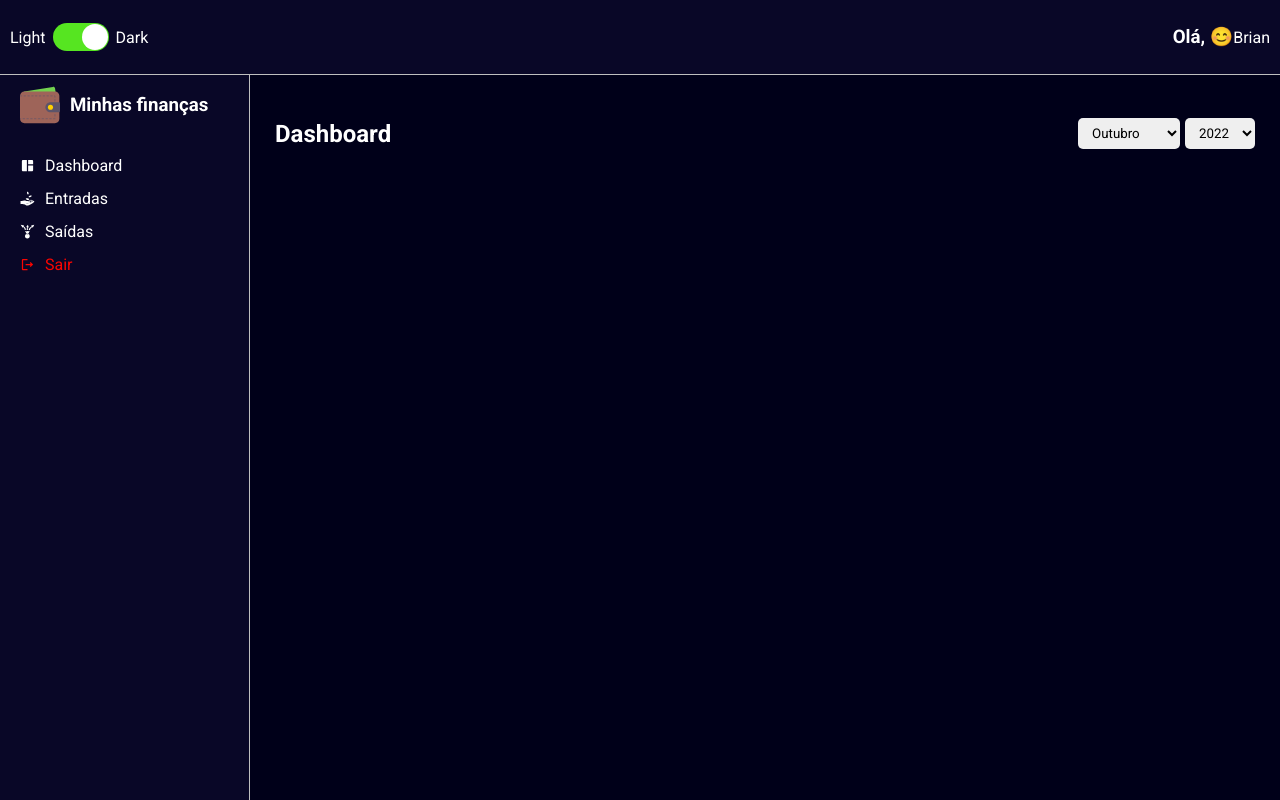
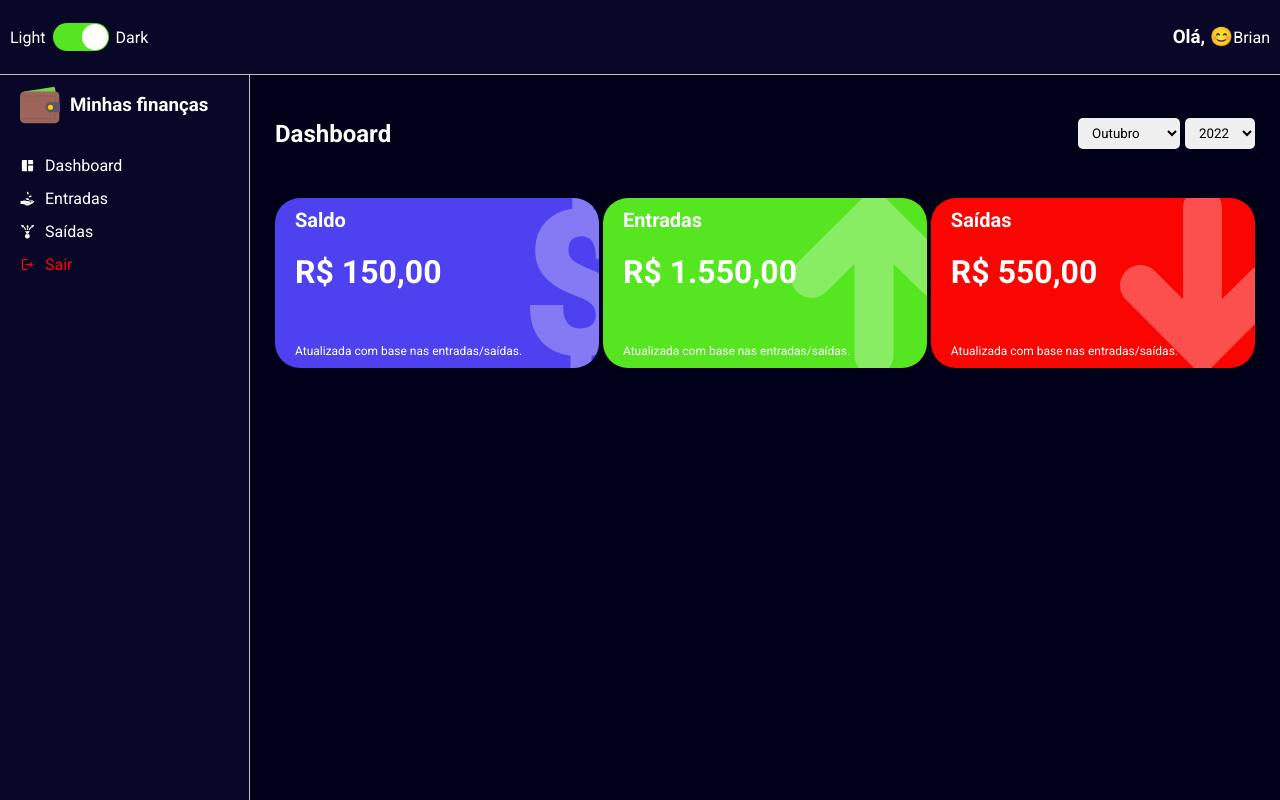
Before and after one commit to BVictorsk/my_finances, a React (Create React App) app: page /dashboard in a window 1280 px wide. Built offline with nearby package versions, Linux system fonts and the light colour scheme.

Commit message:
added financial card

```diff
--- a/package.json
+++ b/package.json
@@ -11,6 +11,7 @@
     "@types/react": "^18.0.21",
     "@types/react-dom": "^18.0.6",
     "react": "^18.2.0",
+    "react-countup": "^6.3.2",
     "react-dom": "^18.2.0",
     "react-icons": "^4.4.0",
     "react-router-dom": "^6.4.2",
--- /dev/null
+++ b/src/components/walletCard/index.tsx
@@ -0,0 +1,57 @@
+import React, { useMemo } from 'react'
+import { Container } from './styles'
+import dollarImg from '../../assets/dollar.svg'
+import arrowUpImg from '../../assets/arrow-up.svg'
+import arrowDownImg from '../../assets/arrow-down.svg'
+import CountUp from 'react-countup'
+
+interface IWalletCardProps {
+    title: string;
+    amount: number;
+    footerlabel: string;
+    icon: 'dollar' | 'arrowUp' | 'arrowDown';
+    color: string;
+}
+
+const WalletCard: React.FC<IWalletCardProps> = ({
+    title,
+    amount,
+    footerlabel,
+    icon,
+    color,
+}) => {
+    const iconSelected = useMemo(() => {
+        switch (icon) {
+            case 'dollar':
+                return dollarImg;
+
+            case 'arrowUp':
+                return arrowUpImg;
+
+            case 'arrowDown':
+                return arrowDownImg;
+
+            default:
+                return undefined;
+        }
+    }, [icon])
+
+  return (
+    <Container color={color}>
+        <span> {title} </span>
+        <h1>
+            <CountUp
+                end={amount}
+                prefix={"R$ "}
+                separator="."
+                decimal=","
+                decimals={2}
+            />
+        </h1>
+        <small>{footerlabel}</small>
+        <img src={iconSelected} alt={title} />
+    </Container>
+  )
+}
+
+export default WalletCard;
--- /dev/null
+++ b/src/components/walletCard/styles.ts
@@ -0,0 +1,42 @@
+import styled from 'styled-components'
+
+interface IContainerprops {color: string;}
+
+export const Container = styled.div<IContainerprops> `
+    width: 29%;
+    height: 150px;
+
+    margin: 10px 0;
+
+    background-color: ${props => props.color};
+    color: ${props => props.theme.colors.white};
+
+    border-radius: 25px;
+    padding: 10px 20px;
+
+    position: relative;
+    overflow: hidden;
+
+    > img {
+        height: 110%;
+
+        position: absolute;
+        top: -10px;
+        right: -30px;
+
+        opacity: .3;
+    }
+
+    > span {
+        font-size: 20px;
+        font-weight: 700;
+    }
+
+    > small {
+        font-size: 12px;
+        position: absolute;
+        bottom: 10px;
+    }
+
+
+`;
--- a/src/pages/dashboard/index.tsx
+++ b/src/pages/dashboard/index.tsx
@@ -1,5 +1,7 @@
 import React, { useState, useMemo } from 'react'
-import { Container } from './styles'
+import { Container, Content } from './styles'
+
+import WalletCard from '../../components/walletCard'
 import Header from '../../components/header'
 import SelectInput from '../../components/selectInput'
 import expenses from '../../repositories/expenses'
@@ -80,6 +82,31 @@
                     onChange={e => handleYearSelected(e.target.value)}
                     defaultValue={yearSelected}  />
             </Header>
+
+            <Content>
+                <WalletCard
+                    title="Saldo"
+                    amount={150.00}
+                    footerlabel="Atualizada com base nas entradas/saídas."
+                    icon="dollar"
+                    color="#4e41f0"
+                 />
+                <WalletCard
+                    title="Entradas"
+                    amount={1550.00}
+                    footerlabel="Atualizada com base nas entradas/saídas."
+                    icon="arrowUp"
+                    color="#56E521"
+                 />
+                <WalletCard
+                    title="Saídas"
+                    amount={550.00}
+                    footerlabel="Atualizada com base nas entradas/saídas."
+                    icon="arrowDown"
+                    color="#FA0501"
+                 />
+            </Content>
+
         </Container>
     );
 }
--- a/src/pages/dashboard/styles.ts
+++ b/src/pages/dashboard/styles.ts
@@ -1,5 +1,8 @@
-import styled from "styled-components";
+import styled from 'styled-components'
 
-export const Container = styled.div `
+export const Container = styled.div ``;
 
+export const Content = styled.div `
+    display: flex;
+    justify-content: space-between;
 `;
```
Also changed, not shown: 1 other file (tests, documents, lock files or other folders).
